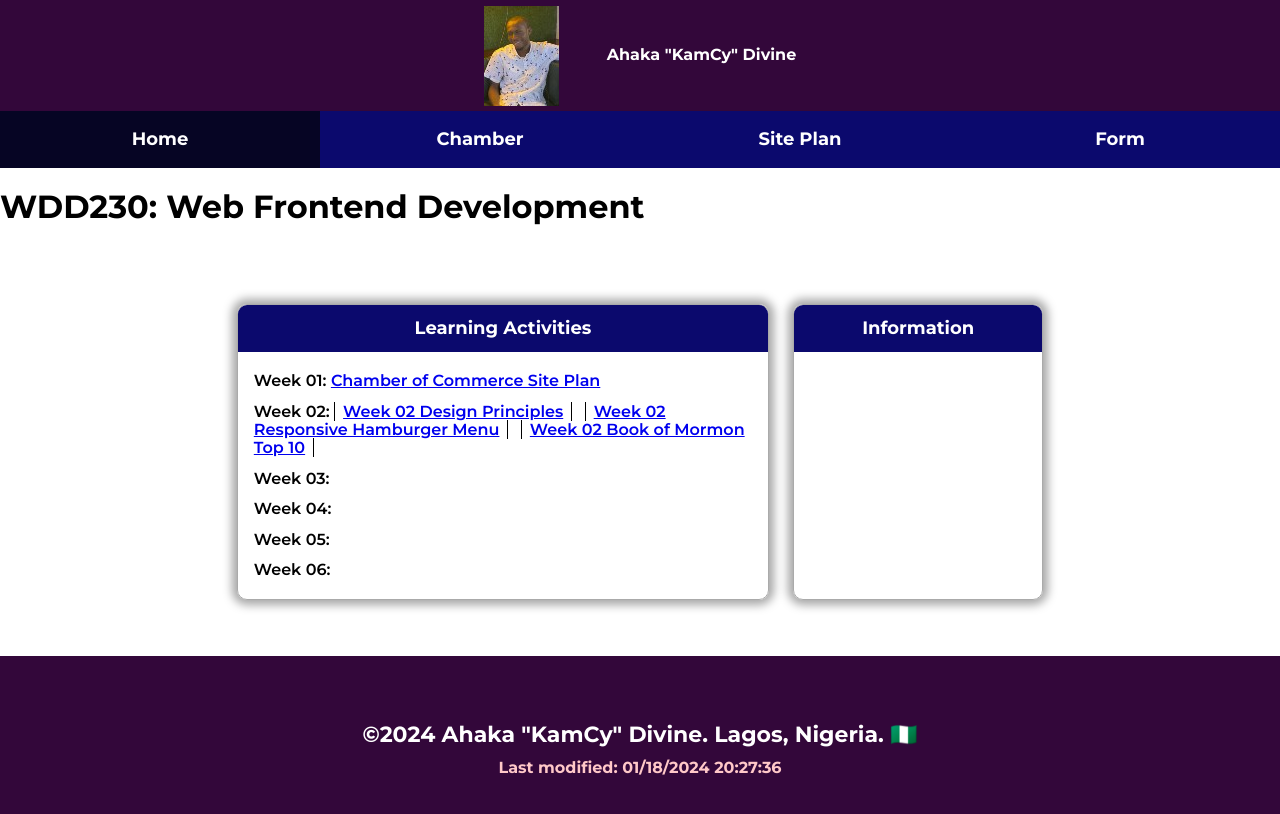
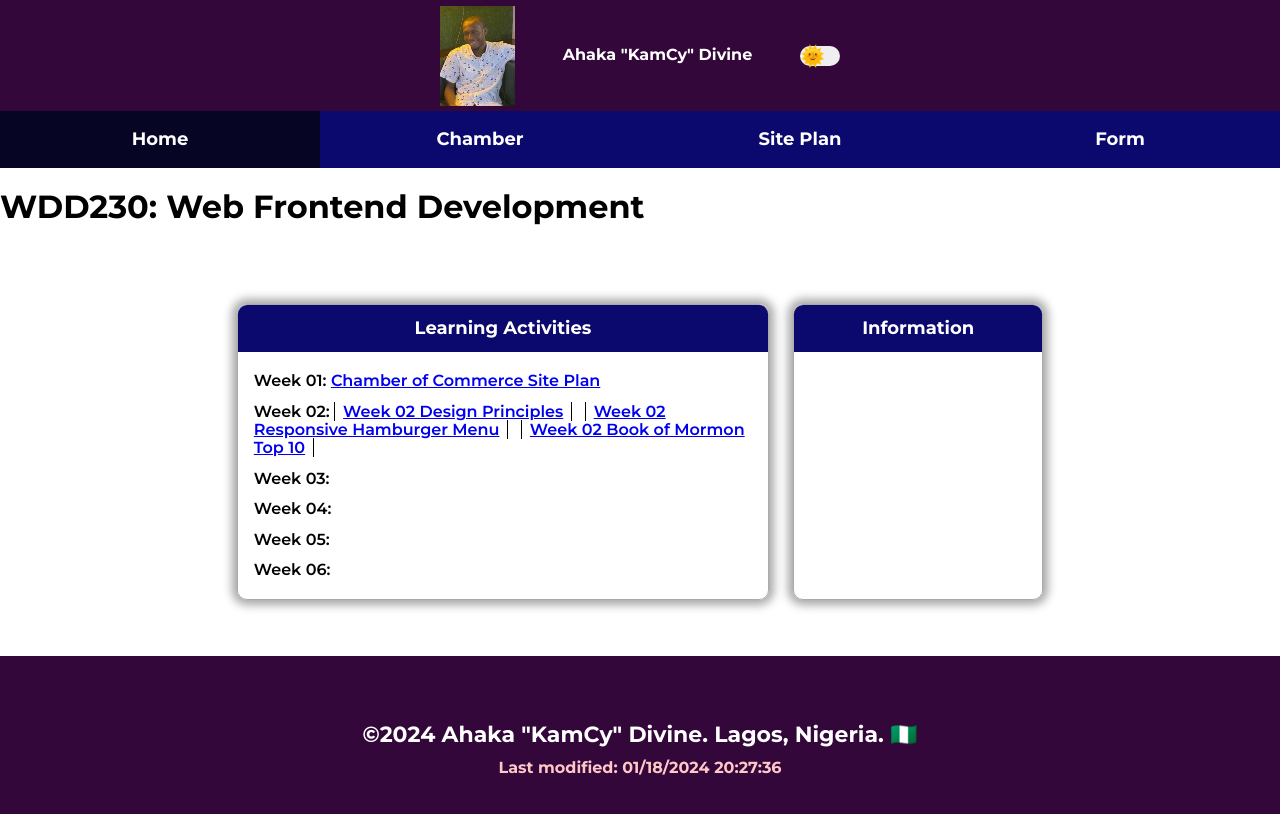
Before and after one commit to Kilo0110/wdd230, a plain HTML site: page index.html in a window 1280 px wide. Drawn offline with nearby package versions, Linux system fonts and the light colour scheme.

Commit message:
Began adding dark mode

```diff
--- a/index.html
+++ b/index.html
@@ -73,8 +73,15 @@
       height="100"
     >
     <span>Ahaka "KamCy" Divine</span>
+    <button
+      class="theme-mode-toggle"
+      aria-label="Theme mode toggle"
+    ></button>
   </header>
-  <button class="hamburger-btn"></button>
+  <button
+    class="hamburger-btn"
+    aria-label="navigation menu toggle"
+  ></button>
   <nav>
     <ul class="navigation-links-list">
       <li>
@@ -123,6 +130,7 @@
   </footer>
 
   <script src="scripts/hamburger.js"></script>
+  <script src="scripts/theme.js"></script>
   <script src="scripts/getDates.js"></script>
 </body>
 
--- /dev/null
+++ b/scripts/theme.js
@@ -0,0 +1,5 @@
+const themeModeToggle = document.querySelector('.theme-mode-toggle');
+
+themeModeToggle.addEventListener('click', () => {
+  themeModeToggle.classList.toggle('dark');
+});
--- a/styles/base.css
+++ b/styles/base.css
@@ -35,6 +35,31 @@ header {
 
 header span {
   font-weight: bold;
+}
+
+.theme-mode-toggle {
+  position: relative;
+  width: 40px;
+  aspect-ratio: 2 / 1;
+  border-radius: 10px;
+  border: none;
+}
+
+.theme-mode-toggle::after {
+  content: '🌞';
+  font-size: 20px;
+  position: absolute;
+  top: 50%;
+  transform: translateY(-50%);
+}
+
+.theme-mode-toggle:not(.dark)::after {
+  left: 0;
+}
+
+.theme-mode-toggle.dark::after {
+  content: '🌝';
+  right: 0;
 }
 
 nav {
```
